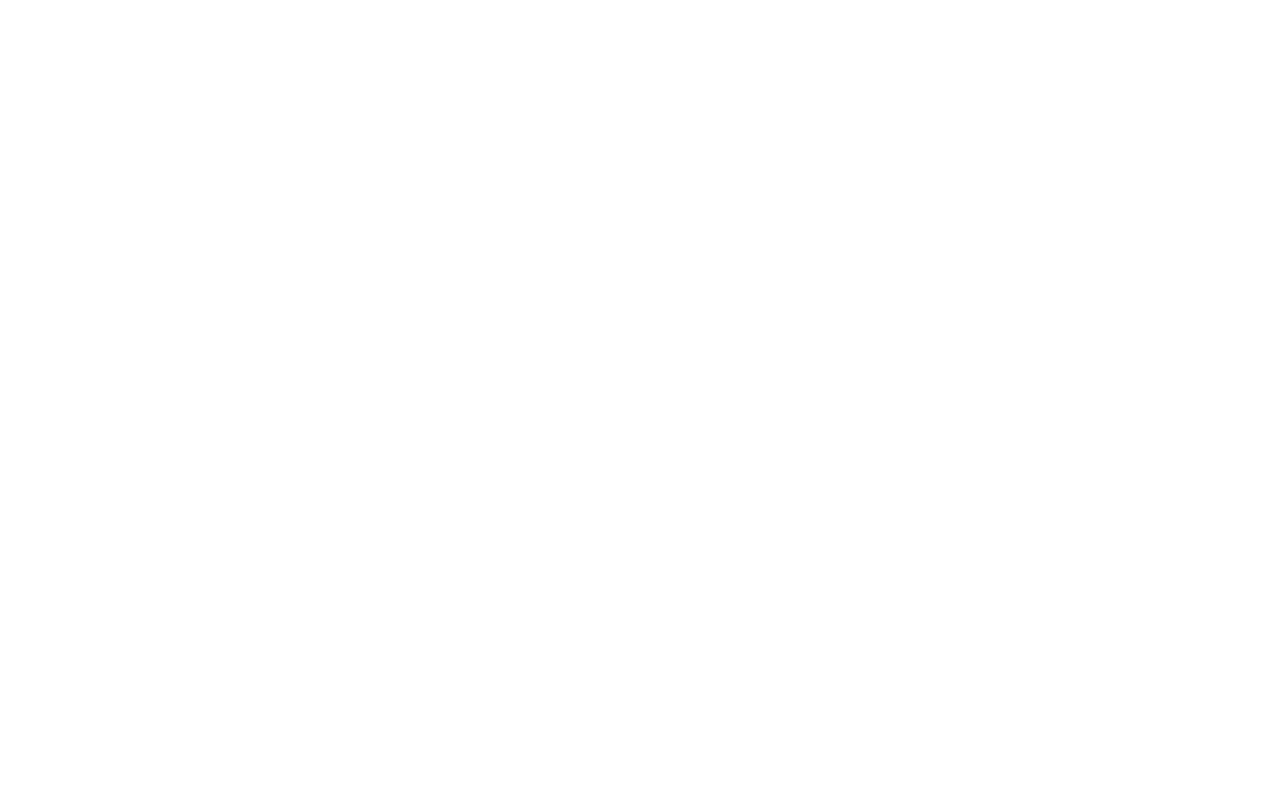
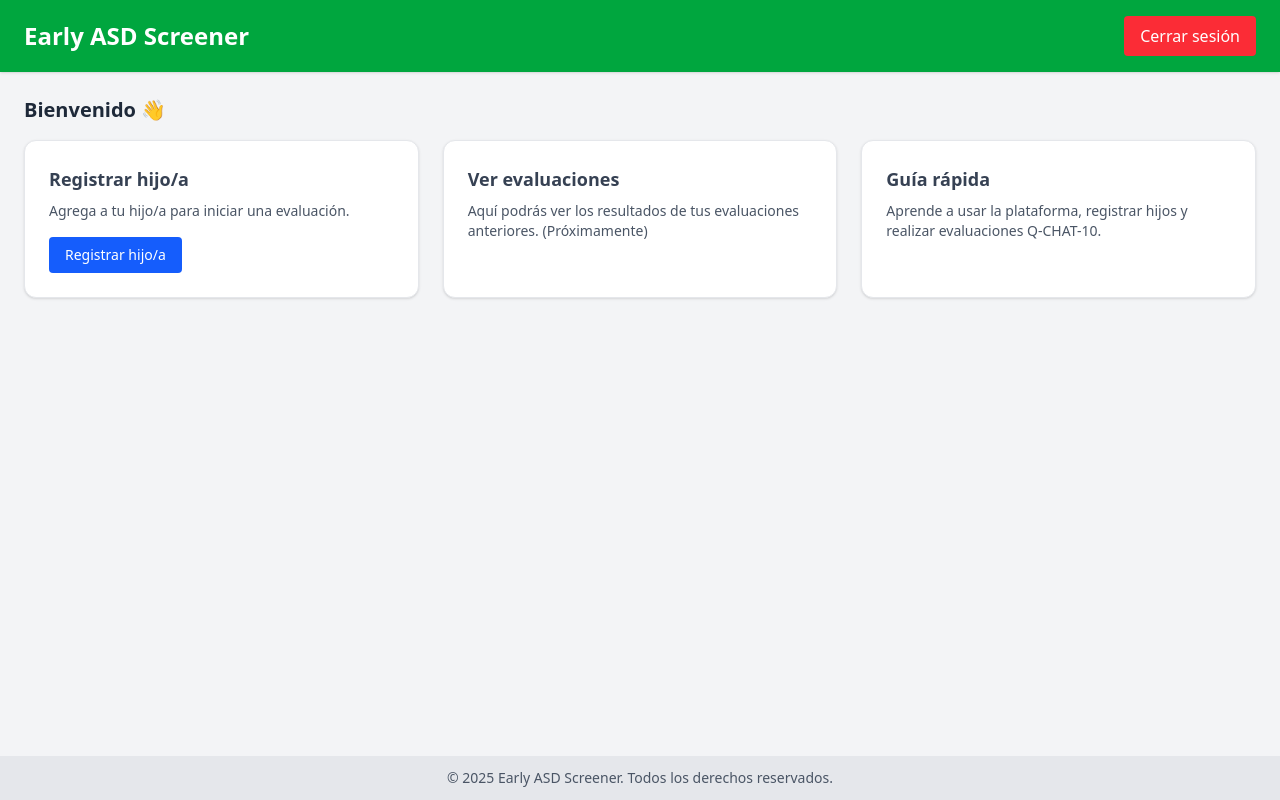
Before and after one commit to ZeuCode/early-asd-screener, a React (Vite) app: page /dashboard in a window 1280 px wide. Before the commit this address had no page. Built offline with nearby package versions, Linux system fonts and the light colour scheme.

Commit message:
Login y log out 100% funcional, se modifico el dashboardPage

```diff
--- a/src/App.tsx
+++ b/src/App.tsx
@@ -11,15 +11,14 @@ import Qchat10Test from "./components/test/Qchat10Test";
 function App() {
   return (
     <Routes>
-      <Route path="/" element={<Qchat10Intro />} />
-      <Route path="/qchat10/test" element={<Qchat10Test />} />
-
-      {/* <Route path="/" element={<Navigate to="/login" />} />
+      <Route path="/" element={<Navigate to="/login" />} />
       <Route path="/login" element={<LoginPage />} />
       <Route path="/register" element={<RegisterPage />} />
       <Route path="/forgot-password" element={<ForgotPasswordPage />} />
       <Route path="/dashboard" element={<DashboardPage />} />
-      <Route path="/children/add" element={<AddChildPage />} /> */}
+      <Route path="/children/add" element={<AddChildPage />} />
+      <Route path="/qchat10/test" element={<Qchat10Test />} />
+      <Route path="/qchat10" element={<Qchat10Intro />} />
     </Routes>
   );
 }
--- a/src/pages/AddChildPage.tsx
+++ b/src/pages/AddChildPage.tsx
@@ -1,3 +1,4 @@
+//src/pages/AddChildPage.tsx
 import { useState } from "react";
 //import { isValidAgeInMonths } from ""
 import { useNavigate } from "react-router";
--- a/src/pages/DashboardPage.tsx
+++ b/src/pages/DashboardPage.tsx
@@ -1,28 +1,88 @@
+// src/pages/DashboardPage.tsx
 import { useNavigate } from "react-router";
+import { useEffect, useState } from "react";
 
 export default function DashboardPage() {
   const navigate = useNavigate();
+  const [userName, setUserName] = useState("");
+  useEffect(() => {
+    const name = localStorage.getItem("user_name");
+    if (name) {
+      setUserName(name);
+    }
+  }, []);
 
   const logout = () => {
     localStorage.removeItem("token");
+    localStorage.removeItem("user_name");
     navigate("/login");
   };
 
   return (
-    <div className="p-4">
-      <h1 className="text-2xl font-bold">Panel principal</h1>
-      <button
-        onClick={() => navigate("/children/add")}
-        className="mt-4 bg-blue-500 text-white px-4 py-2 rounded"
-      >
-        Registrar hijo
-      </button>
-      <button
-        onClick={logout}
-        className="mt-4 ml-4 bg-red-500 text-white px-4 py-2 rounded"
-      >
-        Cerrar sesión
-      </button>
+    <div className="min-h-screen bg-gray-100 flex flex-col">
+      {/* Header */}
+      <header className="bg-green-600 text-white px-6 py-4 flex justify-between items-center shadow">
+        <h1 className="text-2xl font-bold">Early ASD Screener</h1>
+        <button
+          onClick={logout}
+          className="bg-red-500 hover:bg-red-600 px-4 py-2 rounded transition"
+        >
+          Cerrar sesión
+        </button>
+      </header>
+
+      {/* Main content */}
+      <main className="flex-1 p-6">
+        <h2 className="text-xl font-semibold mb-4 text-gray-800">
+          Bienvenido{userName ? `, ${userName}` : ""} 👋
+        </h2>
+
+        <div className="grid gap-6 md:grid-cols-2 lg:grid-cols-3">
+          {/* Card: Registrar hijo */}
+          <div className="bg-white p-6 rounded-xl shadow hover:shadow-md transition border border-gray-200">
+            <h3 className="text-lg font-bold text-gray-700 mb-2">
+              Registrar hijo/a
+            </h3>
+            <p className="text-gray-600 text-sm mb-4">
+              Agrega a tu hijo/a para iniciar una evaluación.
+            </p>
+            <button
+              onClick={() => navigate("/children/add")}
+              className="bg-blue-600 hover:bg-blue-700 text-white px-4 py-2 rounded text-sm"
+            >
+              Registrar hijo/a
+            </button>
+          </div>
+
+          {/* Card: Evaluaciones (placeholder futuro) */}
+          <div className="bg-white p-6 rounded-xl shadow border border-gray-200">
+            <h3 className="text-lg font-bold text-gray-700 mb-2">
+              Ver evaluaciones
+            </h3>
+            <p className="text-gray-600 text-sm">
+              Aquí podrás ver los resultados de tus evaluaciones anteriores.
+              (Próximamente)
+            </p>
+          </div>
+
+          {/* Card: Información */}
+          <div className="bg-white p-6 rounded-xl shadow border border-gray-200">
+            <h3 className="text-lg font-bold text-gray-700 mb-2">
+              Guía rápida
+            </h3>
+            <p className="text-gray-600 text-sm">
+              Aprende a usar la plataforma, registrar hijos y realizar
+              evaluaciones Q-CHAT-10.
+            </p>
+          </div>
+        </div>
+      </main>
+
+      {/* Footer */}
+      <footer className="bg-gray-200 text-center text-sm text-gray-600 py-3 mt-auto">
+        &copy; {new Date().getFullYear()} Early ASD Screener. Todos los derechos
+        reservados.
+      </footer>
     </div>
   );
 }
--- a/src/pages/LoginPage.tsx
+++ b/src/pages/LoginPage.tsx
@@ -1,4 +1,3 @@
-// src/pages/LoginPage.tsx
 import { useNavigate } from "react-router";
 import { useState, useEffect } from "react";
 
@@ -19,7 +18,7 @@ export default function LoginPage() {
     setForm({ ...form, [name]: value });
   };
 
-  const handleLogin = (e: React.FormEvent) => {
+  const handleLogin = async (e: React.FormEvent) => {
     e.preventDefault();
 
     if (!form.correo || !form.password) {
@@ -27,8 +26,30 @@ export default function LoginPage() {
       return;
     }
 
-    alert("Inicio de sesión exitoso.");
-    navigate("/");
+    try {
+      const response = await fetch("http://localhost:8000/login", {
+        method: "POST",
+        headers: {
+          "Content-Type": "application/x-www-form-urlencoded",
+        },
+        body: new URLSearchParams({
+          username: form.correo,
+          password: form.password,
+        }),
+      });
+
+      if (!response.ok) {
+        throw new Error("Credenciales inválidas");
+      }
+
+      const data = await response.json();
+      localStorage.setItem("token", data.access_token); // ✅ Guarda el token
+      localStorage.setItem("user_name", data.user.full_name);
+      navigate("/dashboard"); // ✅ Redirige al dashboard
+    } catch (error) {
+      console.error("Login error:", error);
+      alert("Usuario o contraseña incorrectos.");
+    }
   };
 
   return (
@@ -37,13 +58,12 @@ export default function LoginPage() {
         <h1 className="text-xl font-bold text-center text-green-700 mb-1">
           Early ASD Screener
         </h1>
-        {/* Subtítulo: propósito de la página */}
         <p className="text-center text-gray-500 text-sm mb-6">
           Plataforma para la detección temprana del riesgo de autismo en niños
         </p>
 
         <h2 className="text-2xl font-bold mb-4 text-center">Iniciar sesión</h2>
-        {
+
         <form onSubmit={handleLogin} className="flex flex-col gap-4">
           <input
             type="email"
@@ -87,7 +107,6 @@ export default function LoginPage() {
             </span>
           </p>
         </form>
-        }
       </div>
     </div>
   );
--- a/src/pages/RegisterPage.tsx
+++ b/src/pages/RegisterPage.tsx
@@ -1,4 +1,4 @@
-//src/pages/RegisterPage.tsx
+// src/pages/RegisterPage.tsx
 import { useNavigate } from "react-router";
 import { useState } from "react";
 
@@ -13,6 +13,8 @@ export default function RegisterPage() {
     consent: false,
   });
 
+  const [error, setError] = useState("");
+
   const handleChange = (e: React.ChangeEvent<HTMLInputElement>) => {
     const { name, value, type, checked } = e.target;
     setForm({
@@ -21,22 +23,41 @@ export default function RegisterPage() {
     });
   };
 
-  const handleRegister = (e: React.FormEvent) => {
+  const handleRegister = async (e: React.FormEvent) => {
     e.preventDefault();
+    setError("");
 
     if (form.password !== form.confirmPassword) {
-      alert("Las contraseñas no coinciden.");
+      setError("Las contraseñas no coinciden.");
       return;
     }
 
     if (!form.consent) {
-      alert("Debes aceptar el consentimiento informado.");
+      setError("Debes aceptar el consentimiento informado.");
       return;
     }
 
-    // Simular registro
-    alert("Cuenta creada. Ahora inicia sesión.");
-    navigate("/login");
+    try {
+      const response = await fetch("http://localhost:8000/register", {
+        method: "POST",
+        headers: { "Content-Type": "application/json" },
+        body: JSON.stringify({
+          full_name: form.nombre,
+          email: form.correo,
+          password: form.password,
+        }),
+      });
+
+      if (!response.ok) {
+        const data = await response.json();
+        throw new Error(data.detail || "Error al registrarse.");
+      }
+
+      alert("Cuenta creada exitosamente. Ahora inicia sesión.");
+      navigate("/login");
+    } catch (err: any) {
+      setError(err.message || "Error desconocido.");
+    }
   };
 
   return (
@@ -101,6 +122,8 @@ export default function RegisterPage() {
           >
             Registrarse
           </button>
+
+          {error && <p className="text-red-600 text-sm text-center">{error}</p>}
         </form>
       </div>
     </div>
```
Lines whose indentation alone changed are shown as unchanged.
